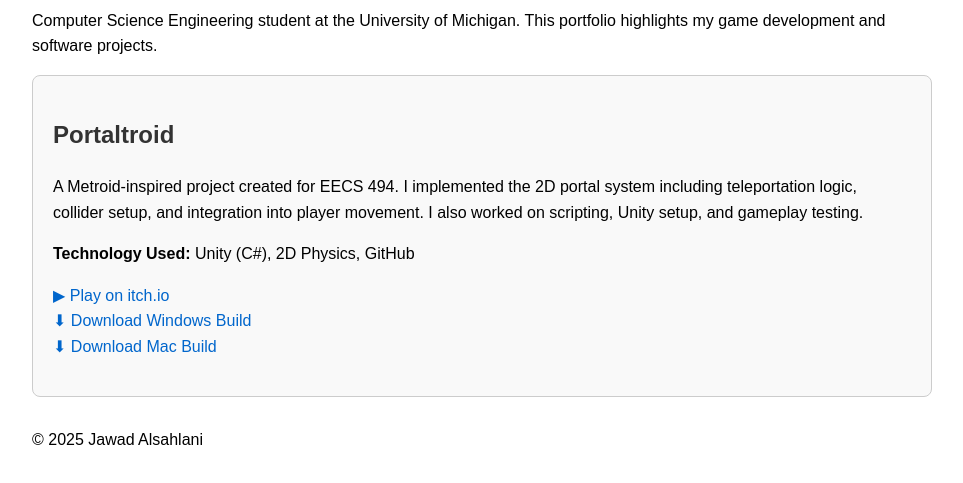
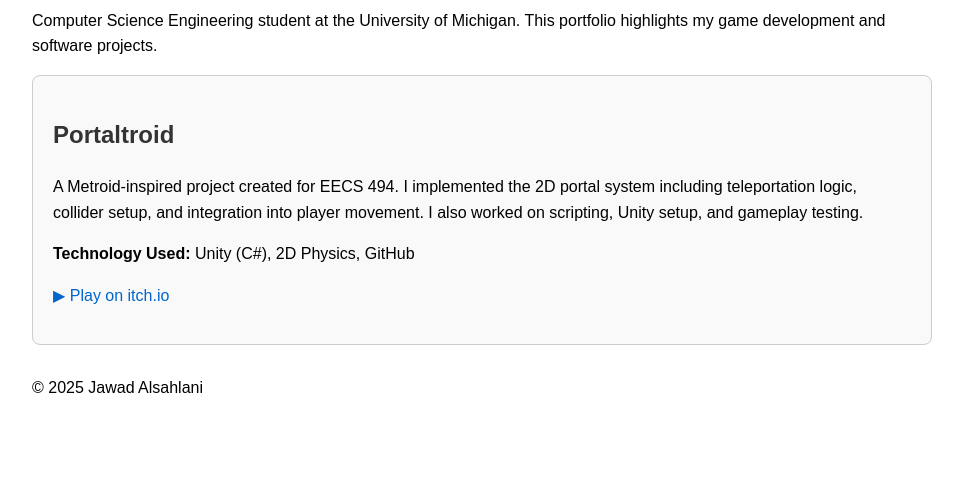
Before and after one commit to Javv4d/Javv4d.github.io, a plain HTML site: page index.html in a window 1280 px wide. Shown: the part 105-588 px from the top of the page, without its empty margins (8-971 px from the left). Drawn offline with Linux system fonts and the light colour scheme.

Commit message:
Update index.html

```diff
--- a/index.html
+++ b/index.html
@@ -46,8 +46,6 @@
     <p><strong>Technology Used:</strong> Unity (C#), 2D Physics, GitHub</p>
     <p>
       <a href="https://javv4d.itch.io/portalroid" target="_blank">▶ Play on itch.io</a><br>
-      <a href="downloads/portaltroid-windows.zip">⬇ Download Windows Build</a><br>
-      <a href="downloads/portaltroid-mac.zip">⬇ Download Mac Build</a>
     </p>
   </div>
 
```
